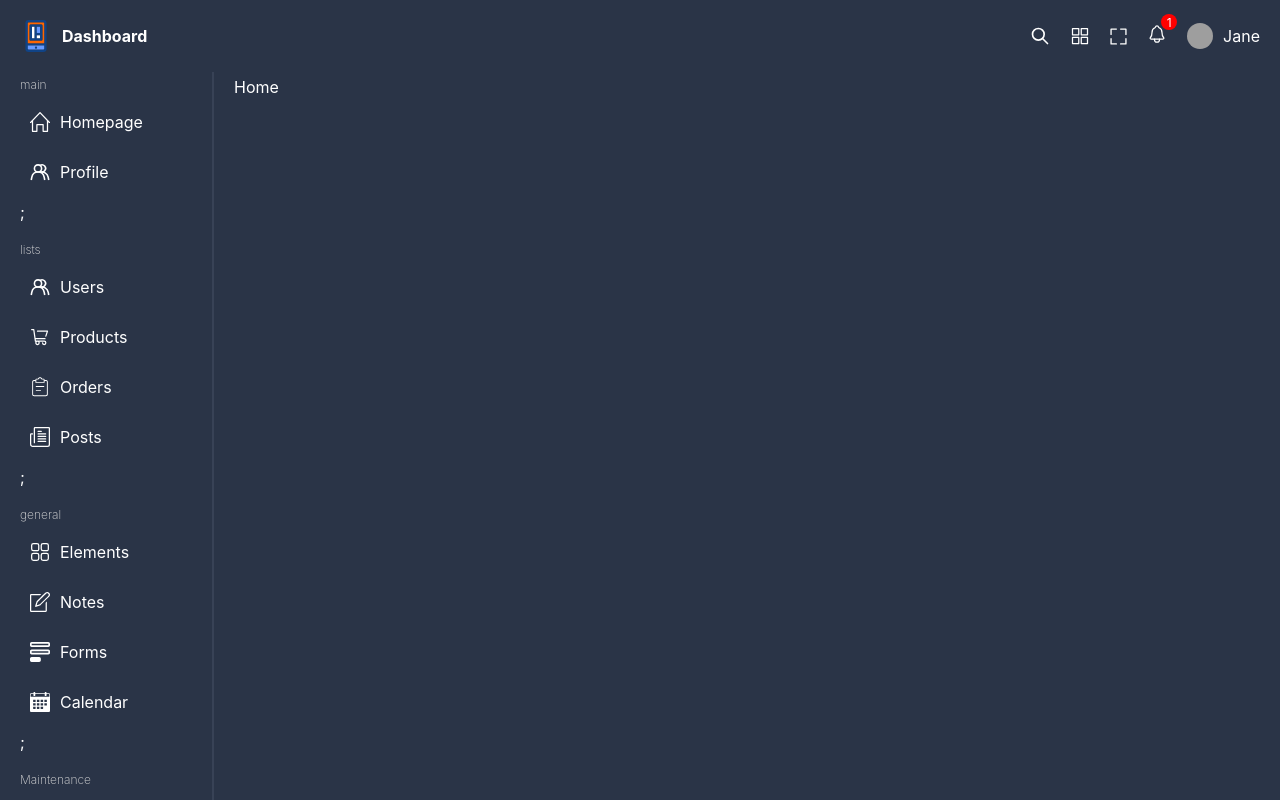
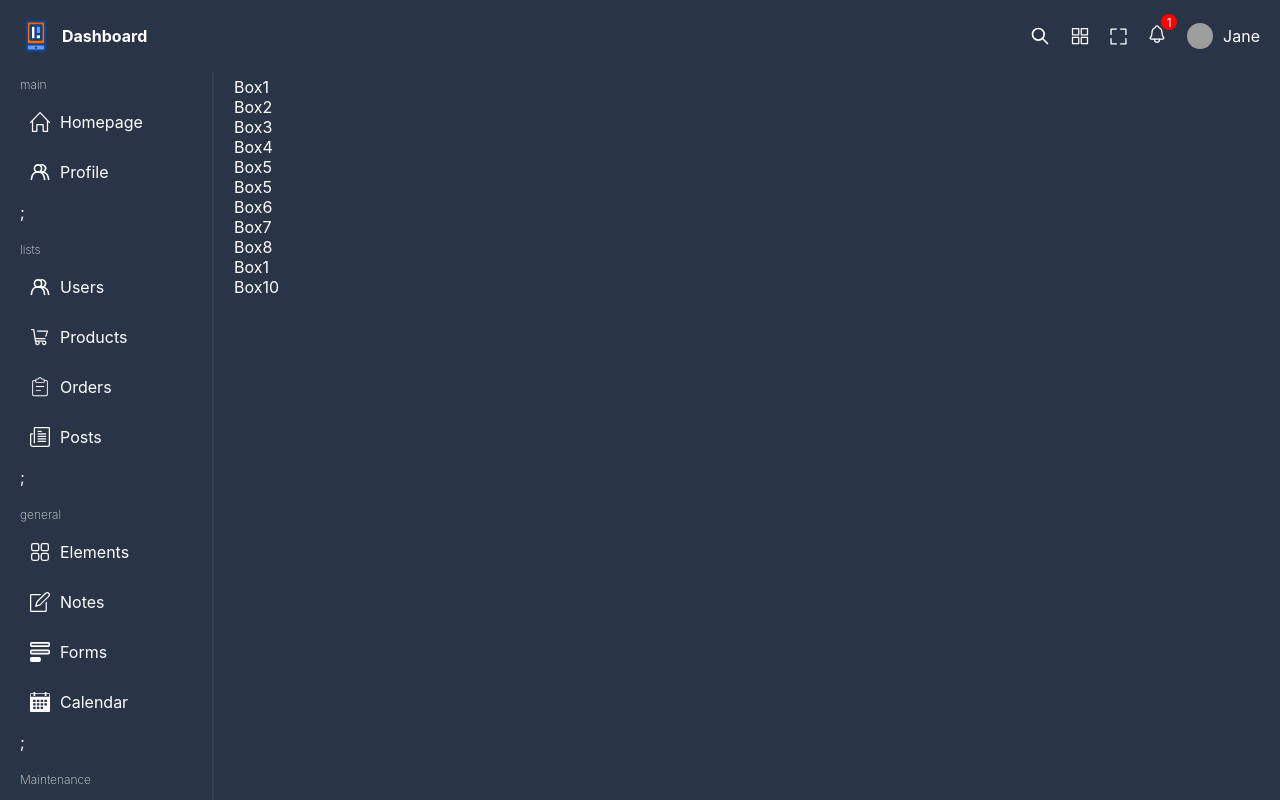
Before and after one commit to MohamdAlaa/Admin-Dahboard, a React (Vite) app: page / in a window 1280 px wide. Shown: the top 800 px of the page. Built offline with nearby package versions, Linux system fonts and the light colour scheme; grey boxes are pictures that could not be loaded.

Commit message:
start homepage

```diff
--- a/src/pages/home/Home.tsx
+++ b/src/pages/home/Home.tsx
@@ -2,7 +2,20 @@
 
 
 const Home = () => {
-  return <div className="home">Home</div>;
-};
-
+  return (
+    <div className="home">
+      <div className="box box1">Box1</div>
+      <div className="box box2">Box2</div>
+      <div className="box box3">Box3</div>
+      <div className="box box4">Box4</div>
+      <div className="box box5">Box5</div>
+      <div className="box box5">Box5</div>
+      <div className="box box6">Box6</div>
+      <div className="box box7">Box7</div>
+      <div className="box box8">Box8</div>
+      <div className="box box1">Box1</div>
+      <div className="box box10">Box10</div>
+    </div>
+  )
+};5
 export default Home;
```
